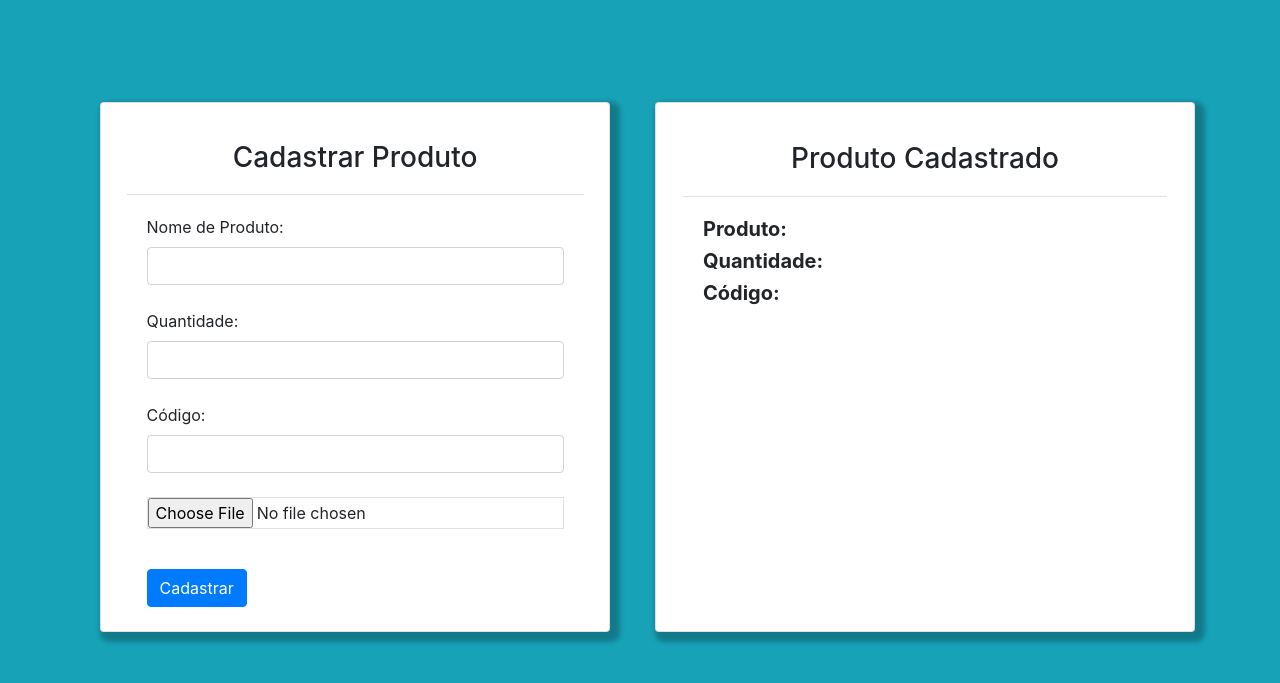
After one commit to pitchhybrid/pdv, a PHP site: page /cadastroProduto.html in a window 1280 px wide. The commit adds this page. Shown: the top 683 px of the page. Run offline with PHP 8.4, Linux system fonts and the light colour scheme; some libraries are stand-ins or nearby versions.

Commit message:
Inserção da tela de cadastro de produto e etilização da pagina

```diff
--- /dev/null
+++ b/cadastroProduto.html
@@ -0,0 +1,77 @@
+<!DOCTYPE html>
+<html lang="en">
+
+<head>
+    <script src="jquery-3.3.1.min.js"></script>
+    <script src="https://ajax.googleapis.com/ajax/libs/jquery/3.3.1/jquery.min.js"></script>
+
+    <meta charset="UTF-8">
+    <meta name="viewport" content="width=device-width, initial-scale=1.0">
+    <meta http-equiv="X-UA-Compatible" content="ie=edge">
+    <title>Cadastro de clientes</title>
+
+    <link rel="stylesheet" href="node_modules/bootstrap/dist/css/bootstrap.css">
+    <link rel="stylesheet" href="styles.css">
+
+    <link rel="stylesheet" href="https://use.fontawesome.com/releases/v5.3.1/css/all.css" integrity="sha384-mzrmE5qonljUremFsqc01SB46JvROS7bZs3IO2EmfFsd15uHvIt+Y8vEf7N7fWAU"
+        crossorigin="anonymous">
+
+</head>
+
+<body class="bg-info">
+
+    <div class="container tela-cadastro-produto">
+        <div class="row">
+            <div class="col-md">
+                <div class="container">
+                    <div class="card conteiner-card">
+                        <div class="card-header text-center">
+                            <h3>Cadastrar Produto</h3>
+                        </div>
+                        <div class="card-body">
+                            <form action="#" method="post">
+                                <div class="form-group">
+                                    <label>Nome de Produto:</label>
+                                    <input class="form-control" type="text" id="nome_prod">
+                                    <br>
+                                    <label>Quantidade:</label>
+                                    <input class="form-control" type="number" id="qnt_prod">
+                                    <br>
+                                    <label>Código:</label>
+                                    <input class="form-control" type="text" id="cod_prod">
+                                    <br>
+                                    <input type="file" class="form-control-file border" id="arq">
+                                </div>
+                            </form>
+                            <br>
+                            <button class="btn btn-primary" id="btn-cad-prod">Cadastrar</button>
+                        </div>
+                    </div>
+                </div>
+            </div>
+            <div class="col-md">
+                <div class="card conteiner-card">
+                    <div class="card-header text-center">
+                        <h3>Produto Cadastrado</h3>
+                    </div>
+                    <div class="card-body">
+                            <h5 id="recebe_nome_prod" ><strong>Produto: </strong></h5>
+                            <h5 id="recebe_qnt_prod"><strong>Quantidade: </strong></h5>
+                            <h5 id="recebe_cod_prod"><strong>Código: </strong></h5>
+                            <img src="" alt="">
+                    </div>
+                </div>
+
+
+            </div>
+
+        </div>
+    </div>
+
+    <script src="node_modules/bootstrap/dist/js/bootstrap.js"></script>
+    <script src="node_modules/jquery/dist/jquery.js"></script>
+    <script src="node_modules/popper.js/dist/umd/popper.js"></script>
+    <script src="index.js"></script>
+</body>
+
+</html>
--- a/index.js
+++ b/index.js
@@ -42,10 +42,23 @@ function atualizarCarrinho() {
     carrinho.html(html);
 }
 
-$('#login').click(function() {
+$('#login').click(function () {
     $user = $('#user');
     $pass = $('#senha');
     if ($user.val() == '') {
         alert('campos vazios');
     }
 });
+
+
+// ----------------- JS Cadastro de Produtos ----------/
+
+$(document).ready(function(){
+    $("#btn-cad-prod").click(function(){
+     $("#recebe_nome_prod").append($("#nome_prod").val());
+     $("#recebe_qnt_prod").append($("#qnt_prod").val());
+     $("#recebe_cod_prod").append($("#cod_prod").val());
+     $("#recebe_img_prod").append($("#arq").val());
+    });
+
+});
--- a/styles.css
+++ b/styles.css
@@ -13,3 +13,16 @@
     padding: 5%;
     box-shadow: 5px 5px 5px 5px #0000003f;
 }
+
+/*--------------Tela Cadastro de Produtos---------------*/
+.tela-cadastro-produto{
+    margin-top: 8%;
+}
+
+.card-header{
+    background-color: #fff;
+}
+
+.conteiner-card{
+    height:530px;
+}
```
Lines whose indentation alone changed are shown as unchanged.
